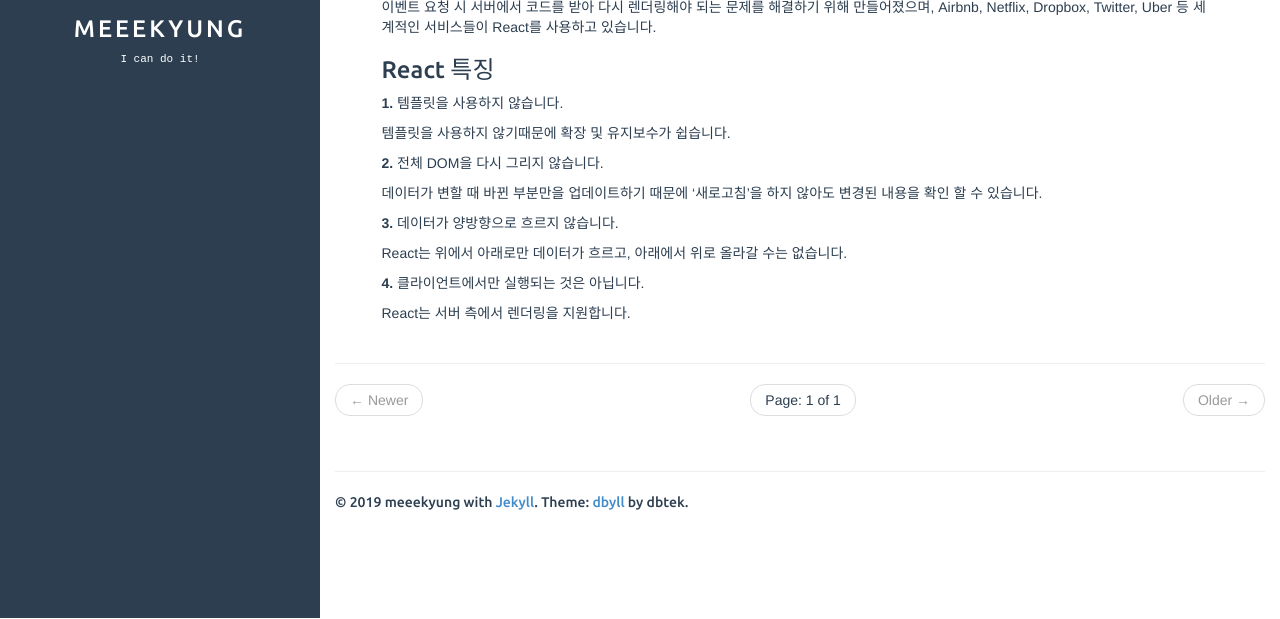
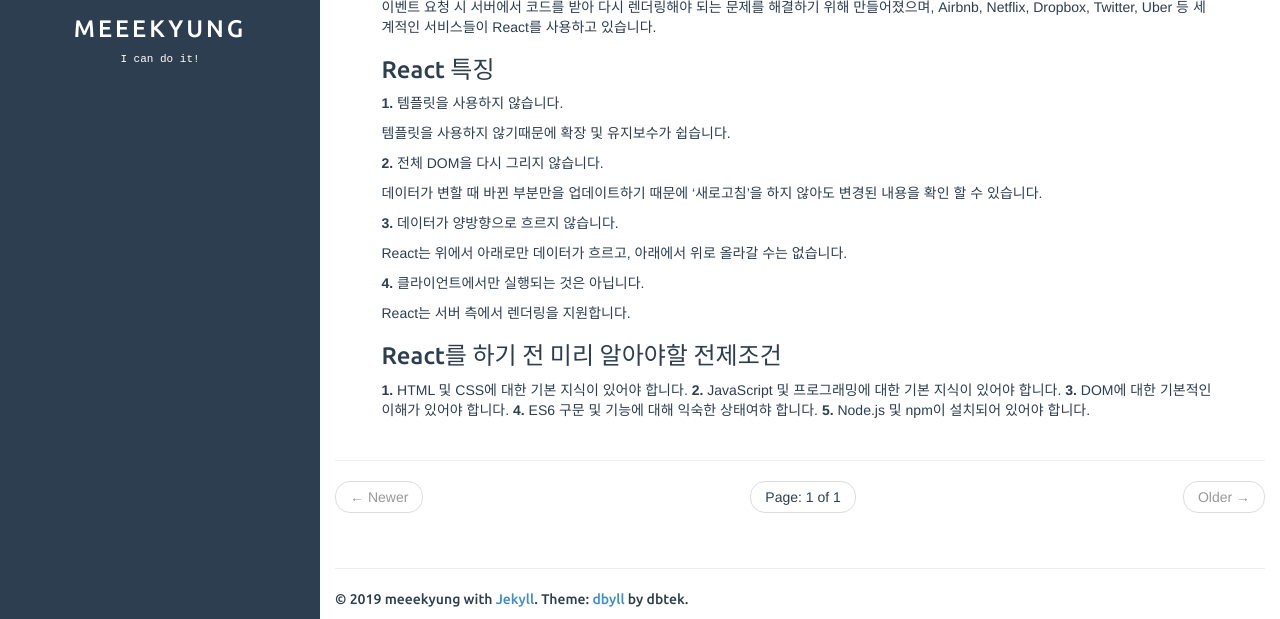
Before and after one commit to meeekyung/meeekyung.github.io, a Jekyll site: the page built from index.html, in a window 1280 px wide, cut to the strip 282-901 px from the top of the page. Built offline with Jekyll 4.4.1, drawn with Linux system fonts in a browser that asks for light colours; the list of posts is cut into pages by our own code.

Commit message:
Update 2019-12-18-react.md

```diff
--- a/_posts/2019-12-18-react.md
+++ b/_posts/2019-12-18-react.md
@@ -28,3 +28,10 @@
 **4.** 클라이언트에서만 실행되는 것은 아닙니다.
 
 React는 서버 측에서 렌더링을 지원합니다.
+
+### React를 하기 전 미리 알아야할 전제조건
+**1.** HTML 및 CSS에 대한 기본 지식이 있어야 합니다.
+**2.** JavaScript 및 프로그래밍에 대한 기본 지식이 있어야 합니다.
+**3.** DOM에 대한 기본적인 이해가 있어야 합니다.
+**4.** ES6 구문 및 기능에 대해 익숙한 상태여햐 합니다.
+**5.** Node.js 및 npm이 설치되어 있어야 합니다.
```
